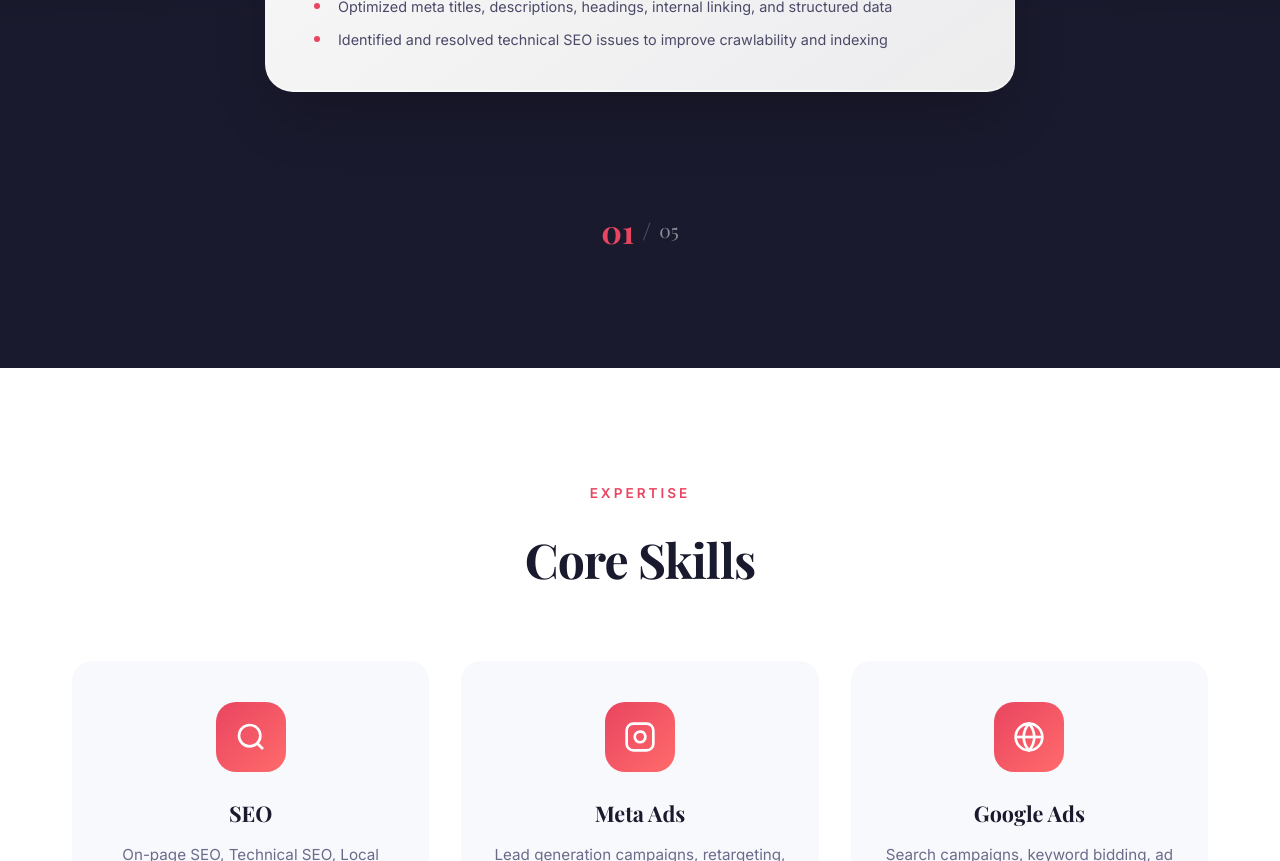
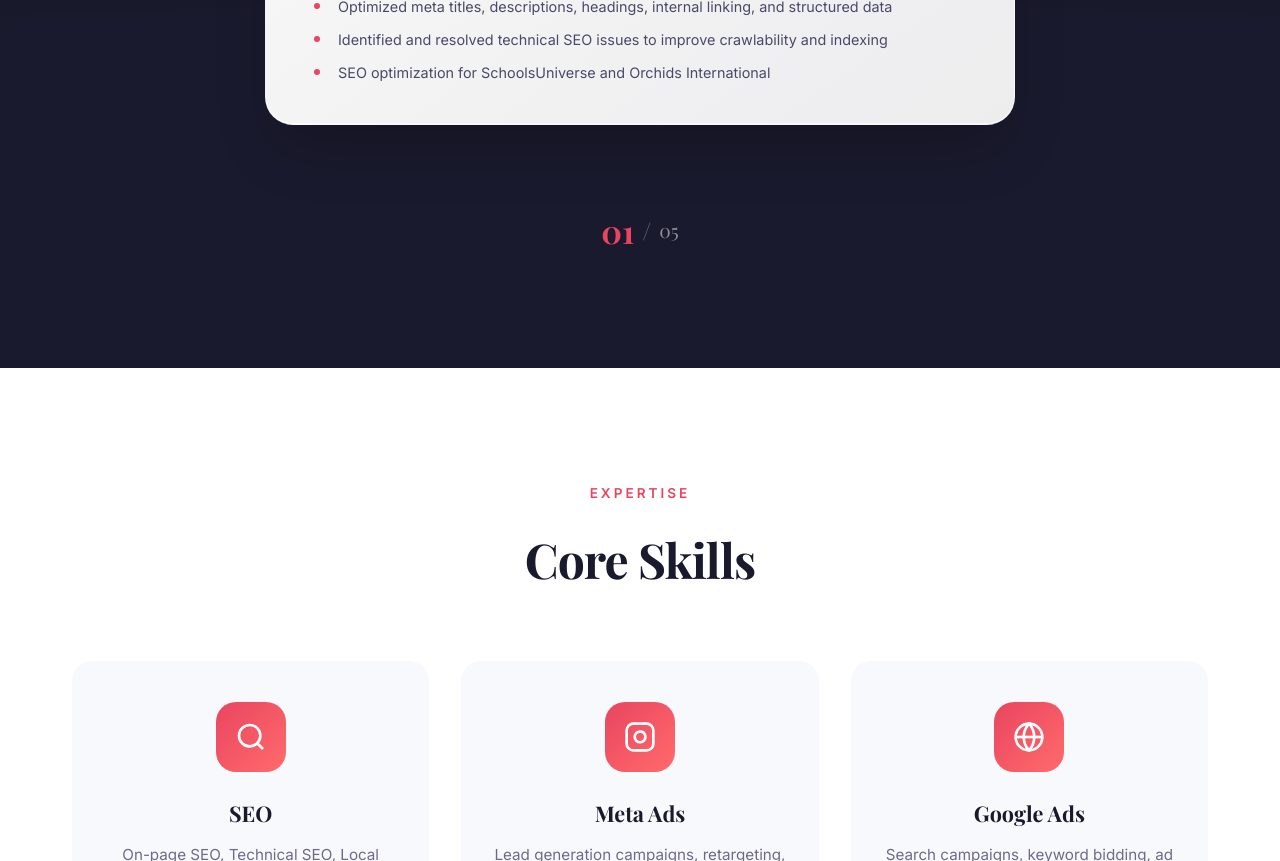
Before and after one commit to Novice-expert/PortFolio_Eakta, a website built with Vite: page index.html in a window 1280 px wide. Shown: the part 2544-3405 px from the top of the page. Built offline with nearby package versions, Linux system fonts and the light colour scheme.

Commit message:
fix : fixes bugs

```diff
--- a/index.html
+++ b/index.html
@@ -245,6 +245,7 @@
                       <li>Launched and optimized <strong>100+ new SEO pages</strong>, improving organic impressions</li>
                       <li>Optimized meta titles, descriptions, headings, internal linking, and structured data</li>
                       <li>Identified and resolved technical SEO issues to improve crawlability and indexing</li>
+                      <li>SEO optimization for SchoolsUniverse and Orchids International</li>
                     </ul>
                   </div>
                 </div>
```
